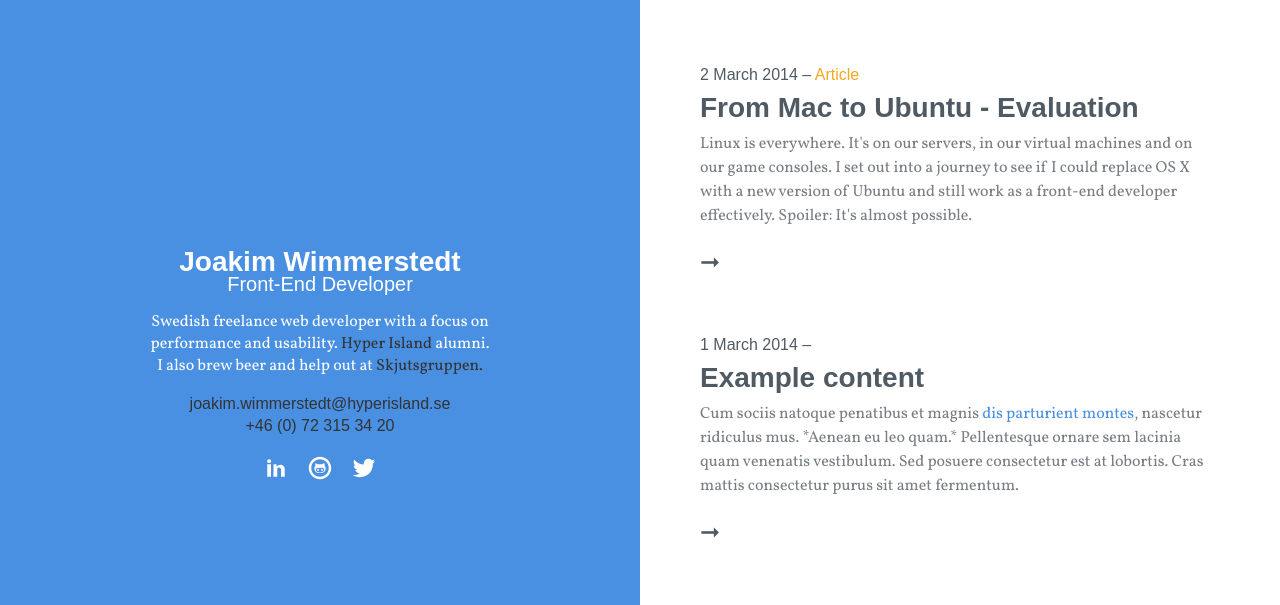
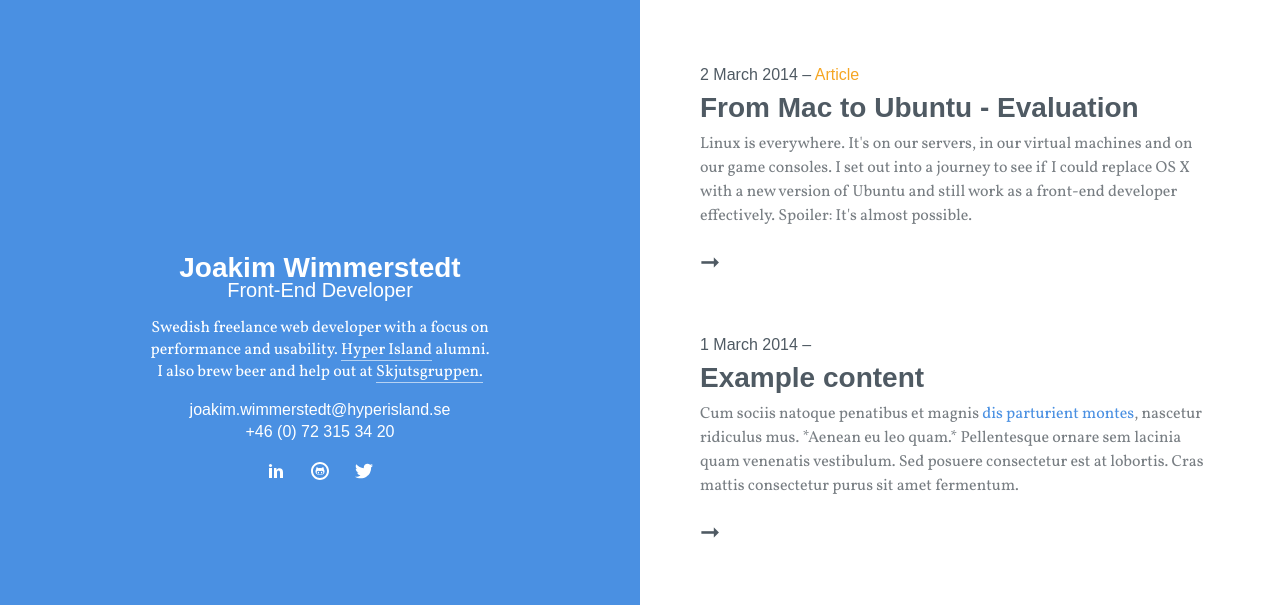
Before and after one commit to cupofjoakim/cupofjoakim.github.io, a Jekyll site: the page built from src/index.html, in a window 1280 px wide. Shown: the part 1242-1847 px from the top of the page. Built offline with Jekyll 4.4.1, drawn with Linux system fonts in a browser that asks for light colours; some web fonts are replaced; Markdown is read by kramdown in place of the engine named in the settings; the list of posts is cut into pages by our own code.

Commit message:
Fixes to profile

```diff
--- a/src/assets/stylesheets/style.css
+++ b/src/assets/stylesheets/style.css
@@ -126,15 +126,29 @@ a {
     .profile .about .position {
       margin-bottom: 40px; }
     .profile .about a {
-      color: #333; }
+      color: #fff;
+      position: relative;
+      display: inline-block; }
       .profile .about a:visited {
+        color: #fff; }
+      .profile .about a:hover {
         color: #333; }
-      .profile .about a:hover {
-        color: #FFF; }
+      .profile .about a:after {
+        content: '';
+        display: block;
+        position: absolute;
+        top: calc(100% - 1px);
+        left: 0;
+        width: 100%;
+        height: 1px;
+        background: #fff;
+        opacity: .6; }
     .profile .about .contact {
       margin: 0;
       padding: 0;
       list-style: none; }
+      .profile .about .contact a:after {
+        display: none; }
     .profile .about .external-links {
       list-style: none;
       padding: 0; }
@@ -143,6 +157,8 @@ a {
         width: 30px;
         height: 30px;
         margin: 0 10px 0 0; }
+        .profile .about .external-links li a:after {
+          display: none; }
         .profile .about .external-links li img {
           width: 100%;
           -webkit-transition: -webkit-transform .1s ease;
```
Also changed, not shown: src/assets/scss/profile.scss (+25 -3 lines).
